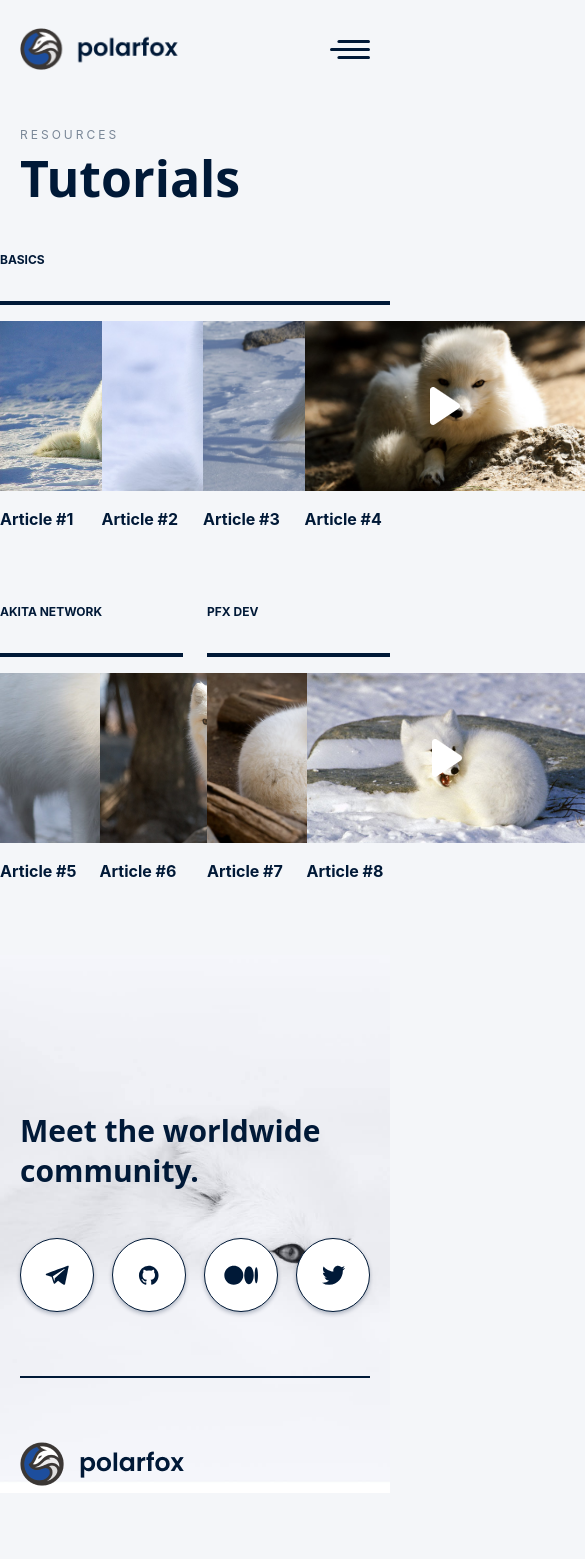
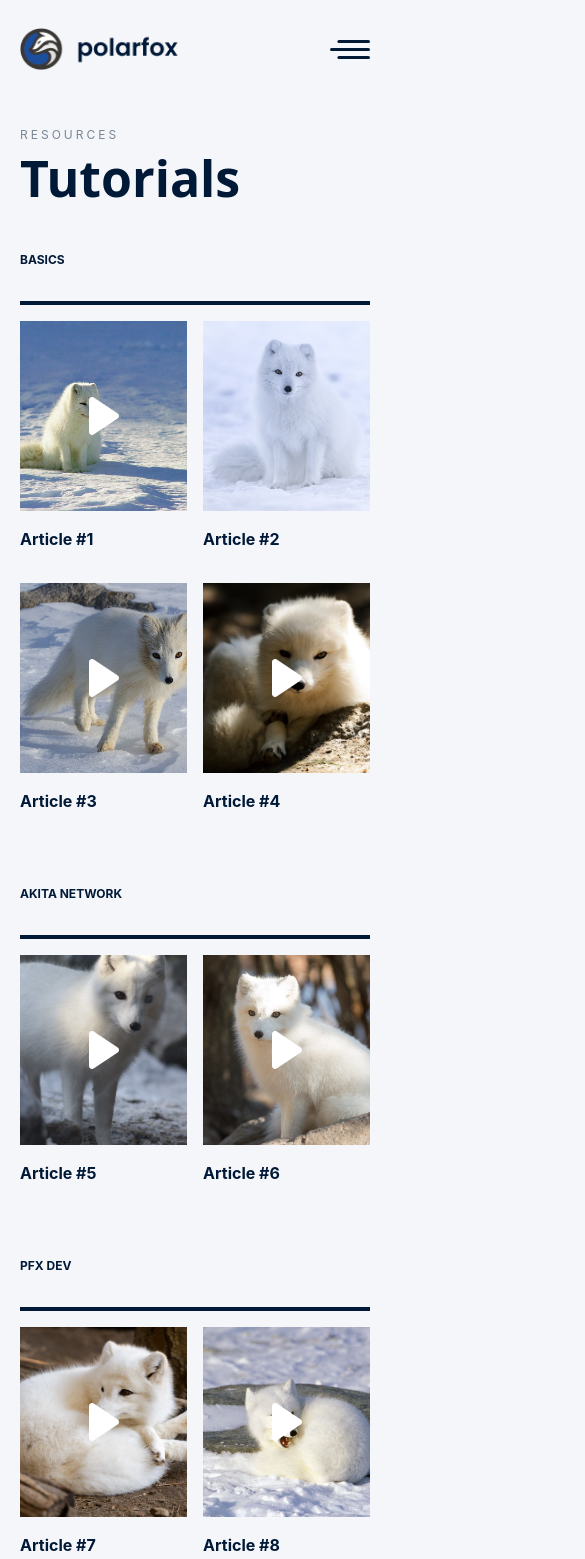
Before and after one commit to Polarfox-DEX/polarfox-web, a Next.js app: page /tutorials in a window 390 px wide. Shown: the top 1559 px of the page, 585 px wide, since content can reach past the window. Built offline with nearby package versions, Linux system fonts and the light colour scheme.

Commit message:
Start responsive for tutorials (#19)
* Start responsive for tutorials

* Lint

* Fix code

* Lint

Co-authored-by: Clément Aguilar <aguilar.clement@outlook.fr>

```diff
--- a/components/tutorials/TutorialPage.tsx
+++ b/components/tutorials/TutorialPage.tsx
@@ -46,7 +46,7 @@ export function TutorialPage({ slug, className }: any) {
         >
           {selectedTutorial.name}
         </div>
-        <div className="container mb-6 text-blue space-y-4">
+        <div className="mb-6 text-blue space-y-4">
           <div
             className="inline mr-8 px-3 text-white py-1 bg-blue rounded-2x1"
             style={{
--- a/components/tutorials/TutorialsPane.tsx
+++ b/components/tutorials/TutorialsPane.tsx
@@ -7,8 +7,11 @@ import classNames from 'classnames'
 
 export function TutorialsPane({ className }: SectionProps) {
   return (
-    <div className="grid grid-cols-2 gap-x-6">
-      <div className="col-span-2">
+    <div
+      className=" container grid grid-cols-2 gap-x-6 tablet:grid-cols-1 tablet:grid-x-0 tablet:w-full tablet:grid-gap-x-0
+      laptop:grid-cols-2"
+    >
+      <div className="col-span-2 tablet:w-full tablet:col-span-1 laptop:col-span-2">
         <div
           className={classNames(
             'border-b-4 border-tutorials_tile pb-8 font-bold',
@@ -20,14 +23,14 @@ export function TutorialsPane({ className }: SectionProps) {
         >
           BASICS
         </div>
-        <div className="grid grid-cols-4 mb-4 gap-x-4">
+        <div className="grid grid-cols-2 mb-4 gap-x-4 tablet:grid-cols-3 laptop:grid-cols-4">
           {tutorials.map((tuto) => {
             if (tuto.type == TutorialTypes.BASICS)
               return <TutorialsTile tutorial={tuto} key={tuto.slug} />
           })}
         </div>
       </div>
-      <div>
+      <div className="col-span-2 tablet:col-span-2 laptop:col-span-1">
         <div
           className="mt-10 border-b-4 pb-8"
           style={{
@@ -37,14 +40,14 @@ export function TutorialsPane({ className }: SectionProps) {
         >
           AKITA NETWORK
         </div>
-        <div className="grid grid-cols-2 gap-x-4 mb-4">
+        <div className=" grid grid-cols-2 gap-x-4 mb-4 tablet:grid-cols-3 laptop:grid-cols-2">
           {tutorials.map((tuto) => {
             if (tuto.type == TutorialTypes.AKITA_NETWORK)
               return <TutorialsTile tutorial={tuto} key={tuto.slug} />
           })}
         </div>
       </div>
-      <div>
+      <div className="col-span-2 tablet:col-span-2laptop:col-span-1">
         <div
           className="mt-10 border-b-4 border-tutorials_tile pb-8 font-bold"
           style={{
@@ -53,7 +56,7 @@ export function TutorialsPane({ className }: SectionProps) {
         >
           PFX DEV
         </div>
-        <div className="grid grid-cols-2 gap-x-4 mb-4">
+        <div className="grid grid-cols-2 gap-x-4 mb-4tablet:grid-cols-3laptop:grid-cols-2">
           {tutorials.map((tuto) => {
             if (tuto.type == TutorialTypes.PFX_DEV)
               return <TutorialsTile tutorial={tuto} key={tuto.slug} />
--- a/components/tutorials/TutorialsTile.tsx
+++ b/components/tutorials/TutorialsTile.tsx
@@ -11,11 +11,10 @@ export function TutorialsTile(props: { tutorial: TutorialClass }) {
       href={'tutorials/' + props.tutorial.slug}
     >
       <div
-        className="bg-center bg-cover flex justify-center"
+        className="bg-center bg-cover flex justify-center w-full"
         style={{
           backgroundImage: `url('tutorials/${props.tutorial.tileImage}')`,
-          width: calcRem(280),
-          height: calcRem(170)
+          height: calcRem(190)
         }}
       >
         {props.tutorial.isVideo && (
```
